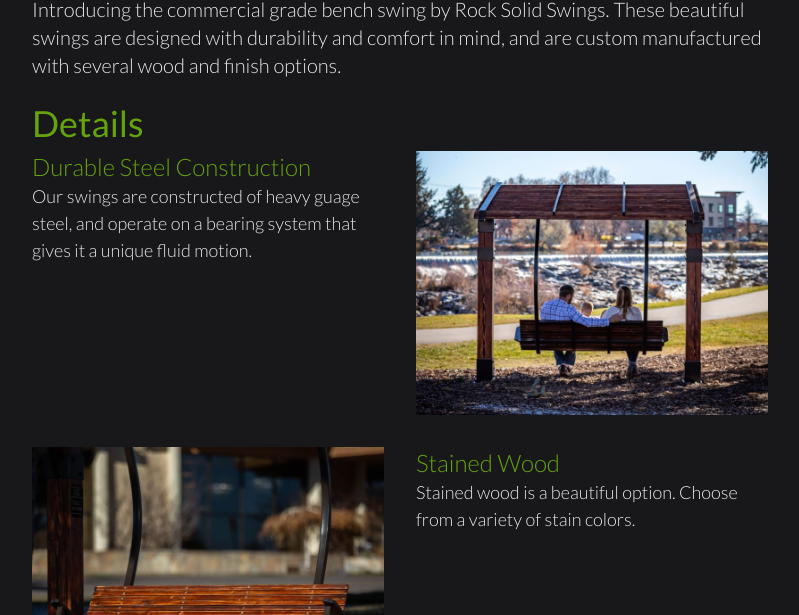
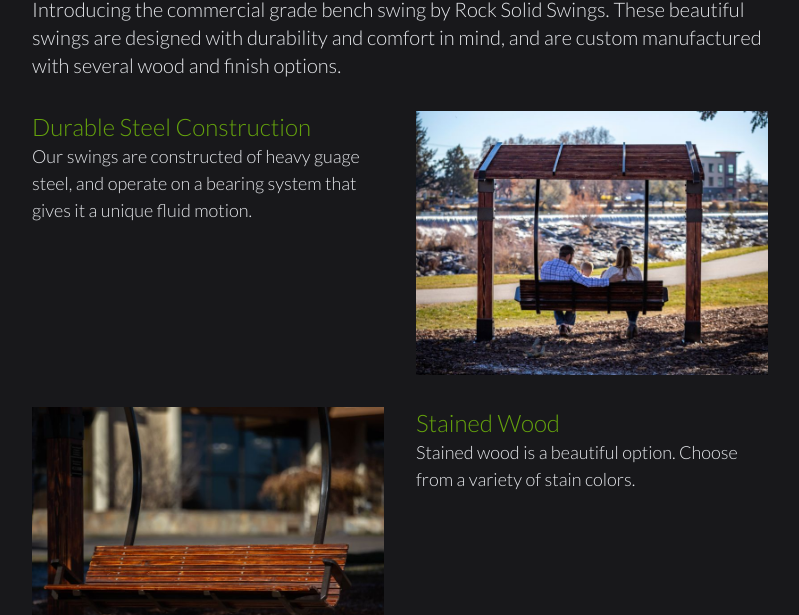
Before and after one commit to tdurtschi/rock-solid-swings, a website: page index.html in a window 1280 px wide. Shown: the part 709-1324 px from the top of the page, without its empty margins (240-1039 px from the left). Drawn offline with Linux system fonts and the light colour scheme.

Commit message:
Remove Details heading

```diff
--- a/index.html
+++ b/index.html
@@ -32,8 +32,7 @@
     <p class="text-gray-200 text-xl">Introducing the commercial grade bench swing by Rock Solid Swings. These beautiful
       swings are designed with durability and comfort in mind, and are custom manufactured with several wood and finish
       options.</p>
-    <h2 class="text-lime-600 text-3xl  md:text-4xl font-normal pt-6">Details</h2>
-    <div class="block sm:flex mt-2">
+    <div class="block sm:flex mt-8">
       <div class="md:pr-4">
         <h3 class="text-lime-600 text-2xl">Durable Steel Construction</h3>
         <p>Our swings are constructed of heavy guage steel, and operate on a bearing system that gives it a unique
```
